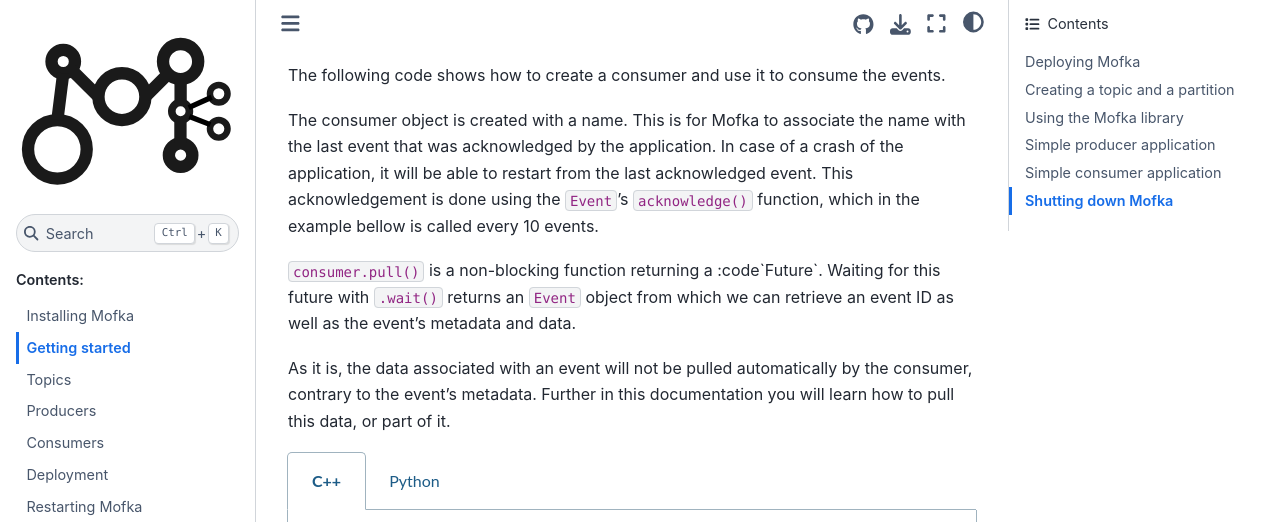
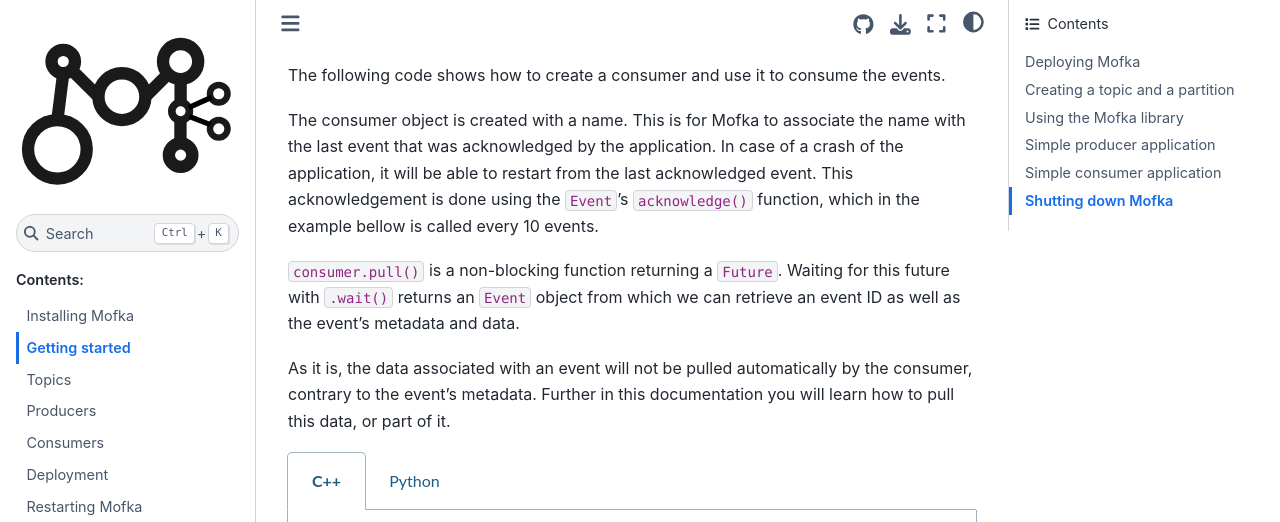
Before and after one commit to mochi-hpc/mofka, a Sphinx documentation site: the page built from docs/usage/quickstart.rst, in a window 1280 px wide and 900 px high, scrolled down 4204 px, cut to the strip 0-522 px from the top of the window. Built offline with Sphinx 7.4.7 and the Sphinx Book theme 1.1.4, drawn with Linux system fonts in a browser that asks for light colours.

Commit message:
Fix formatting of code snippets in quickstart.rst

```diff
--- a/docs/usage/quickstart.rst
+++ b/docs/usage/quickstart.rst
@@ -162,7 +162,7 @@
 :code:`Event`'s :code:`acknowledge()` function, which in the example bellow
 is called every 10 events.
 
-:code:`consumer.pull()` is a non-blocking function returning a :code`Future`.
+:code:`consumer.pull()` is a non-blocking function returning a :code:`Future`.
 Waiting for this future with :code:`.wait()` returns an :code:`Event` object
 from which we can retrieve an event ID as well as the event's metadata and data.
 
```
